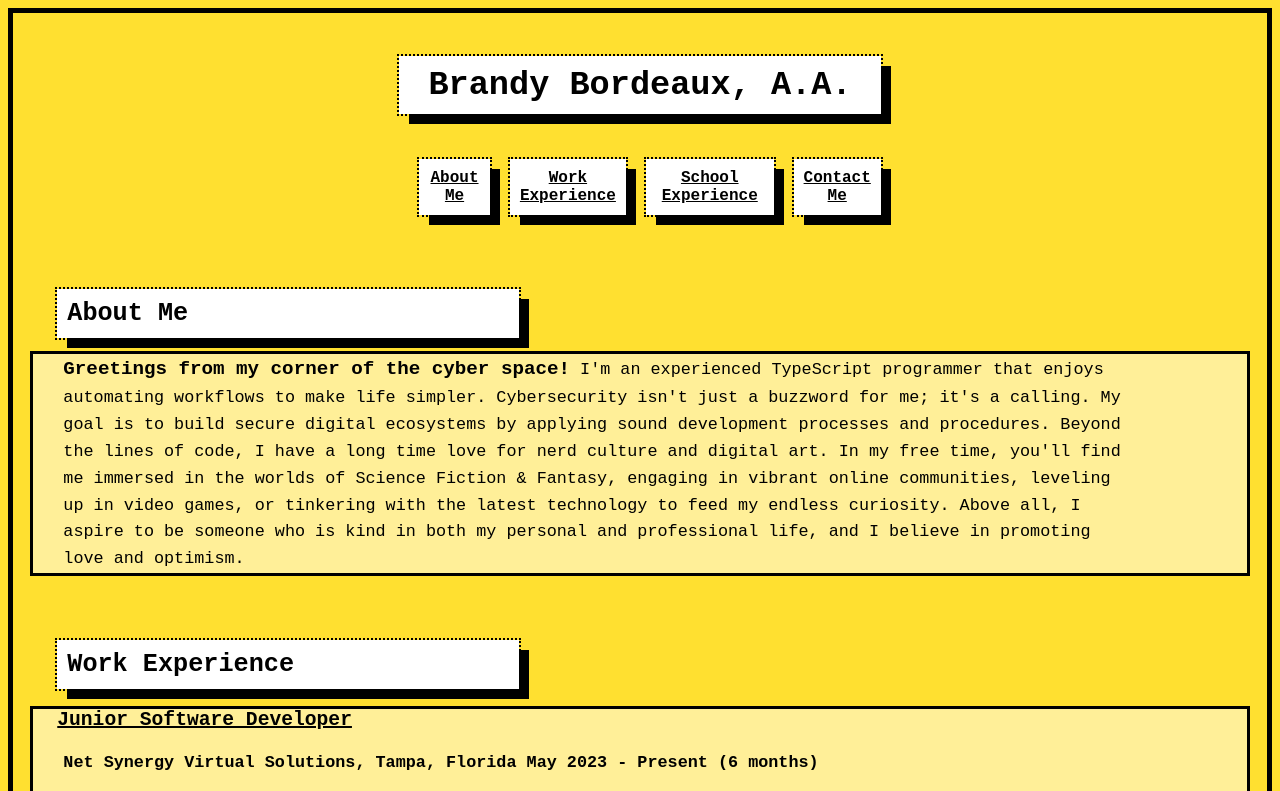
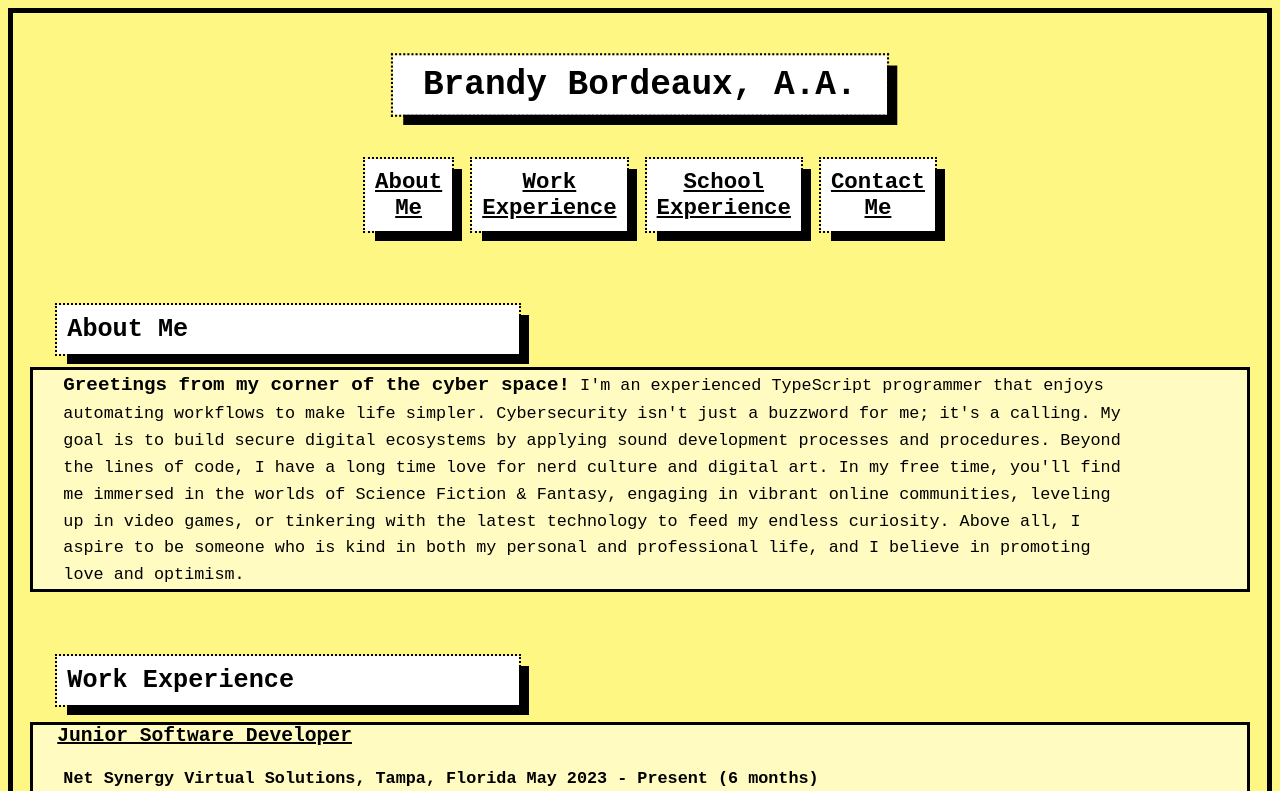
Before and after one commit to Brandy-ii/brandy-ii.github.io, a plain HTML site: page index.html in a window 1280 px wide. In both pictures the pointer is over the element "Brandy Bordeaux, A.A.". Shown: the top 791 px of the page. Drawn offline with Linux system fonts and the light colour scheme.

Commit message:
Added snappy hover effects

```diff
--- a/style-sheet.css
+++ b/style-sheet.css
@@ -1,12 +1,12 @@
 body {
     border: 5px solid rgb(0, 0, 0);
-    background-color: rgb(255, 224, 48);
+    background-color: rgb(255, 247, 132);
     color: rgb(0, 0, 0);
     font-family: 'Courier New';
     font-size: 1.05rem;
   }
 a {
-  font-size: 1rem;
+  font-size: 1.4rem;
   color: rgb(0, 0, 0);
 }
 
@@ -34,10 +34,13 @@ br {
     justify-content: center;
     align-items: center;
   }
-
-  nav>h5:hover {
+  p:hover, div:hover, h1:hover, h2:hover{
+    transform: scale(1.025);
+    transition-duration: 100ms;
+  }
+  h5:hover{
     transform: scale(1.1);
-    transition-duration: 5000ms;
+    transition-duration: 100ms;
   }
   h2, h4, p{
     padding-right: 10%;
```
